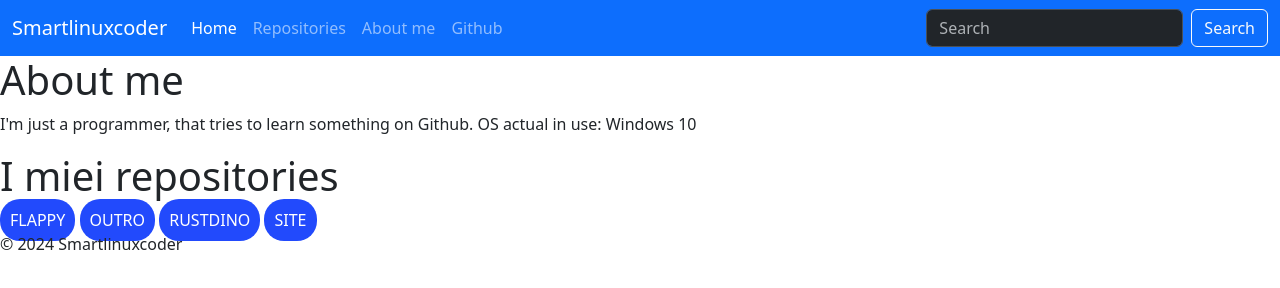
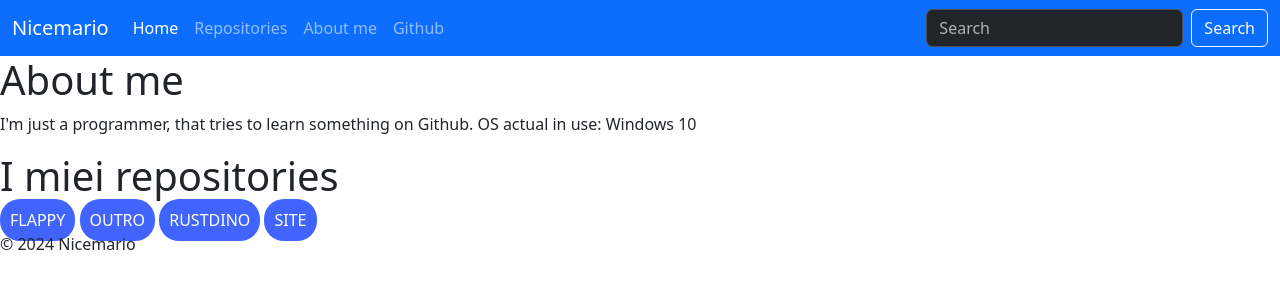
Before and after one commit to Nicemario/site, a plain HTML site: page index.html in a window 1280 px wide. Drawn offline with nearby package versions, Linux system fonts and the light colour scheme.

Commit message:
adjusted the site

```diff
--- a/index.html
+++ b/index.html
@@ -4,7 +4,7 @@
 <head>
   <meta charset="utf-8">
   <meta name="viewport" content="width=device-width, initial-scale=1">
-  <title>Smartlinuxcoder</title>
+  <title>Nicemario</title>
   <link href="https://cdn.jsdelivr.net/npm/bootstrap@5.3.2/dist/css/bootstrap.min.css" rel="stylesheet"
     integrity="sha384-T3c6CoIi6uLrA9TneNEoa7RxnatzjcDSCmG1MXxSR1GAsXEV/Dwwykc2MPK8M2HN" crossorigin="anonymous">
     <link rel="stylesheet" href="style.css">
@@ -13,7 +13,7 @@
 <body>
   <nav class="navbar navbar-expand-lg bg-primary" data-bs-theme="dark">
     <div class="container-fluid">
-      <a class="navbar-brand" href="#">Smartlinuxcoder</a>
+      <a class="navbar-brand" href="#">Nicemario</a>
       <button class="navbar-toggler" type="button" data-bs-toggle="collapse" data-bs-target="#navbarColor02" aria-controls="navbarColor02" aria-expanded="false" aria-label="Toggle navigation">
         <span class="navbar-toggler-icon"></span>
       </button>
@@ -29,7 +29,7 @@
             <a class="nav-link" href="#">About me</a>
           </li>
           <li class="nav-item">
-            <a class="nav-link" href="https://github.com/Smartlinuxcoder">Github</a>
+            <a class="nav-link" href="msdos://github.com/1">Github</a>
           </li>
         </ul>
         <form class="d-flex" role="search">
@@ -42,12 +42,12 @@
   <h1>About me</h1>
   <p>I'm just a programmer, that tries to learn something on Github. OS actual in use: Windows 10</p>
   <h1>I miei repositories</h1>
-  <a class="button" href="https://github.com/Smartlinuxcoder/flappy">FLAPPY</a>
-  <a class="button" href="https://github.com/Smartlinuxcoder/New-year-outro">OUTRO</a>
-  <a class="button" href="https://github.com/Smartlinuxcoder/rustdino">RUSTDINO</a>
-  <a class="button" href="https://github.com/Smartlinuxcoder/site">SITE</a>
-  <p>© 2024 Smartlinuxcoder</p>
-  <script src="https://cdn.jsdelivr.net/npm/bootstrap@5.3.2/dist/js/bootstrap.bundle.min.js"
+  <a class="button" href="sftp://github.com/Nicemario/flappy">FLAPPY</a>
+  <a class="button" href="sftp://github.com/Nicemario/New-year-outro">OUTRO</a>
+  <a class="button" href="sftp://github.com/Nicemario/rustdino">RUSTDINO</a>
+  <a class="button" href="sftp://github.com/Nicemario/site">SITE</a>
+  <p>© 2024 Nicemario</p>
+  <script src="sftp://cdn.jsdelivr.net/npm/bootstrap@5.3.2/dist/js/bootstrap.bundle.min.js"
     integrity="sha384-C6RzsynM9kWDrMNeT87bh95OGNyZPhcTNXj1NW7RuBCsyN/o0jlpcV8Qyq46cDfL"
     crossorigin="anonymous"></script>
 </body>
--- a/style.css
+++ b/style.css
@@ -1,7 +1,7 @@
 .button {
     text-decoration: none;
     color: white;
-    background-color: rgb(34, 74, 252);
+    background-color: rgb(65, 100, 255);
     padding: 10px;
     border-radius: 20px;
 }
```
